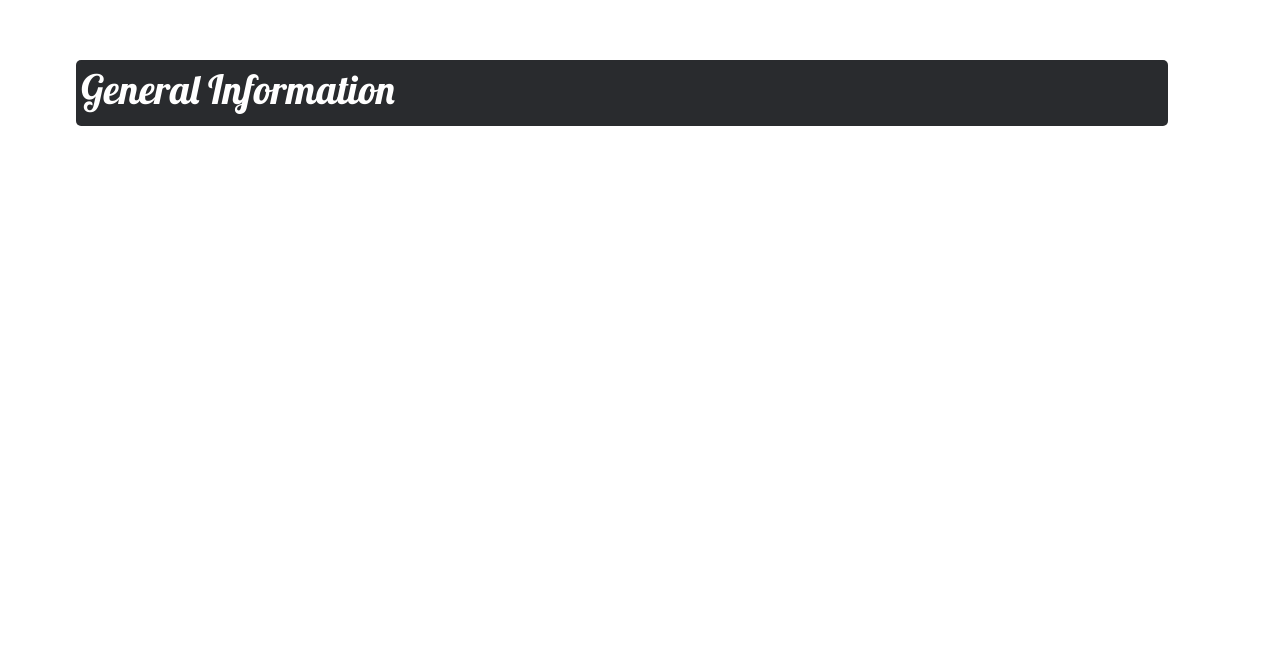
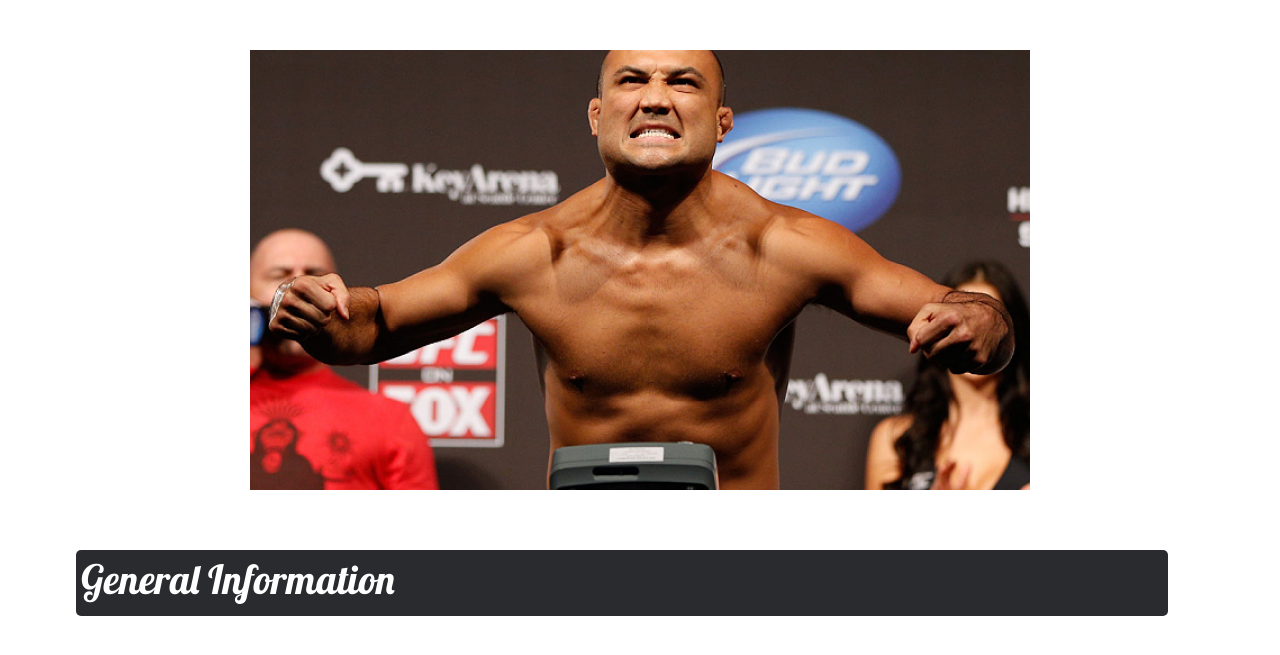
Before and after one commit to murrayn808/EE491F-project, a Django app: page /blogs/post/31/detail/ in a window 1280 px wide. Shown: the part 56-711 px from the top of the page. Run offline with Django 3.2, Linux system fonts and the light colour scheme; data comes from the database, SQL or seed files in the repository.

Commit message:
made a slider

```diff
--- a/django-application/blogs/static/css/blogs.css
+++ b/django-application/blogs/static/css/blogs.css
@@ -110,3 +110,25 @@
 .subforum-devider{
     display: none;
 }
+
+/*carousel style*/
+.carousel.slide{
+    max-width: 780px;
+
+    margin: auto;
+    padding-top: 50px;
+}
+
+.carousel-inner{
+    max-width: 100%;
+    max-height: 440px;
+    object-fit: scale-down;
+}
+
+/*image card*/
+
+.card{
+    background: lightgreen;
+    width: 350px;
+    padding: 3rem;
+}
--- a/django-application/blogs/templates/blogs/base.html
+++ b/django-application/blogs/templates/blogs/base.html
@@ -49,7 +49,28 @@
             </div>
           </nav>
 
-    </div>
+          <script language="JavaScript" type="text/javascript">
+            $(document).ready(function(){
+              $('.carousel').carousel({
+                interval: 2000
+              })
+            });
+          </script>
+
+          <div id="carouselExampleSlidesOnly" class="carousel slide" data-ride="carousel">
+            <div class="carousel-inner">
+              <div class="carousel-item active">
+                <img class="d-block w-100" src="{% static '/media/1.jpg'%}" alt="First slide">
+              </div>
+              <div class="carousel-item">
+                <img class="d-block w-100" src="{% static '/media/2.jpg'%}" alt="Second slide">
+              </div>
+              <div class="carousel-item">
+                <img class="d-block w-100" src="{% static '/media/3.jpg'%}" alt="Third slide">
+              </div>
+            </div>
+          </div>
+
         <ul>
             <div class="row">
                 <div class="col">
--- a/django-application/docker-compose.yml
+++ b/django-application/docker-compose.yml
@@ -5,6 +5,6 @@
     volumes:
       - .:/usr/src/app/
     command:
-        - scripts/start_app.sh
+        python manage.py runserver 0.0.0.0:8000
     ports:
         - "8000:8000"
--- a/django-application/mysite/settings.py
+++ b/django-application/mysite/settings.py
@@ -1,4 +1,5 @@
 from pathlib import Path
+import os
 
 # Build paths inside the project like this: BASE_DIR / 'subdir'.
 BASE_DIR = Path(__file__).resolve().parent.parent
@@ -106,8 +107,12 @@
 
 # Static files (CSS, JavaScript, Images)
 # https://docs.djangoproject.com/en/dev/howto/static-files/
+STATICFILES_DIRS=[
+    os.path.join(BASE_DIR,'static')
+]
 
 STATIC_URL = 'static/'
+
 
 # Default primary key field type
 # https://docs.djangoproject.com/en/dev/ref/settings/#default-auto-field
```
Also changed, not shown: django-application/blogs/static/media/1.jpg (added), django-application/blogs/static/media/2.jpg (added), django-application/blogs/static/media/3.jpg (added).
